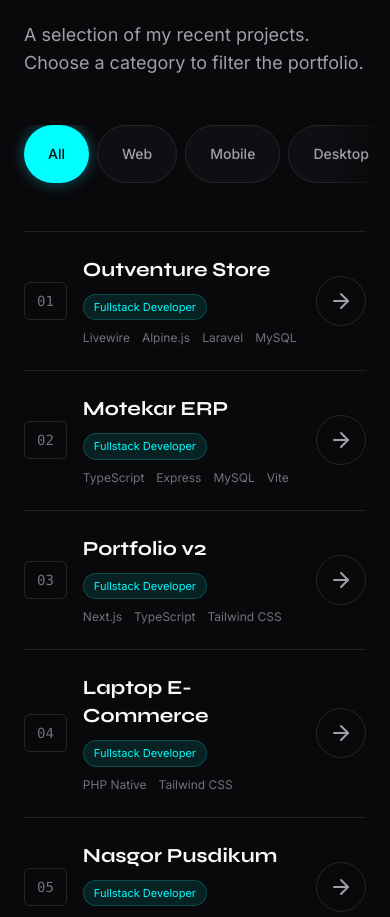
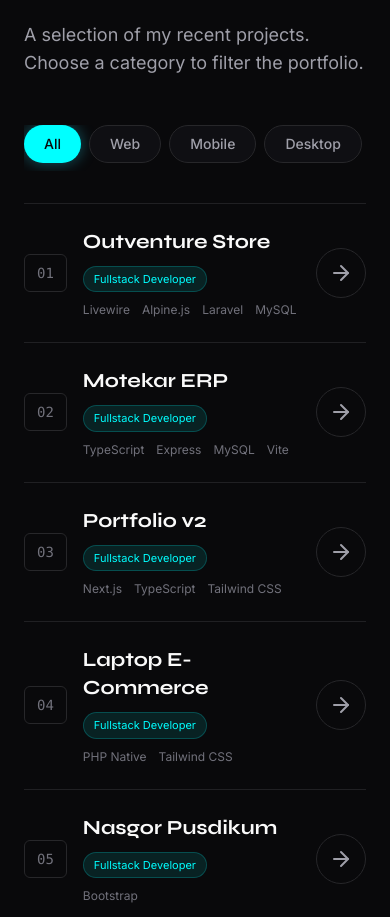
Before and after one commit to Limzy71/My_Portofolio, a Next.js app: page / in a window 390 px wide. Shown: the part 3400-4317 px from the top of the page. Built offline with nearby package versions, Linux system fonts and the light colour scheme.

Commit message:
fix: hide scrollbar and fix filter tabs layout on mobile and desktop

```diff
--- a/app/globals.css
+++ b/app/globals.css
@@ -47,3 +47,12 @@ body {
 ::-webkit-scrollbar-thumb:hover {
   background: var(--primary);
 }
+
+/* Hide Scrollbar (but keep scroll functionality) */
+.no-scrollbar {
+  -ms-overflow-style: none;  /* IE and Edge */
+  scrollbar-width: none;     /* Firefox */
+}
+.no-scrollbar::-webkit-scrollbar {
+  display: none;             /* Chrome, Safari, Opera */
+}
--- a/components/sections/Projects.tsx
+++ b/components/sections/Projects.tsx
@@ -376,7 +376,7 @@ export const Projects = () => {
 
         {/* Filters */}
         <div className="relative mb-8">
-          <div className="flex overflow-x-auto pb-4 -mx-6 px-6 lg:mx-0 lg:px-0 lg:flex-wrap lg:overflow-x-visible gap-2 md:gap-4 snap-x no-scrollbar">
+          <div className="flex overflow-x-auto overflow-y-hidden pb-2 gap-2 md:gap-3 snap-x snap-mandatory no-scrollbar flex-nowrap lg:flex-wrap lg:overflow-x-visible lg:pb-0">
             {tabs.map((tab) => (
               <button
                 key={tab.value}
@@ -385,7 +385,7 @@ export const Projects = () => {
                   setExpandedProject(null);
                 }}
                 suppressHydrationWarning
-                className={`relative px-6 py-2 rounded-full text-sm font-medium transition-colors ${
+                className={`relative shrink-0 snap-start px-5 py-2 rounded-full text-sm font-medium transition-colors ${
                 filter === tab.value
                   ? "text-primary-foreground border-transparent"
                   : "bg-card border border-border text-zinc-400 hover:text-primary hover:border-primary/50"
@@ -403,7 +403,6 @@ export const Projects = () => {
             </button>
           ))}
           </div>
-          <div className="absolute top-0 right-[-24px] lg:right-0 bottom-4 w-16 bg-gradient-to-l from-background to-transparent pointer-events-none lg:hidden" />
         </div>
 
         {/* Editorial List */}
```
